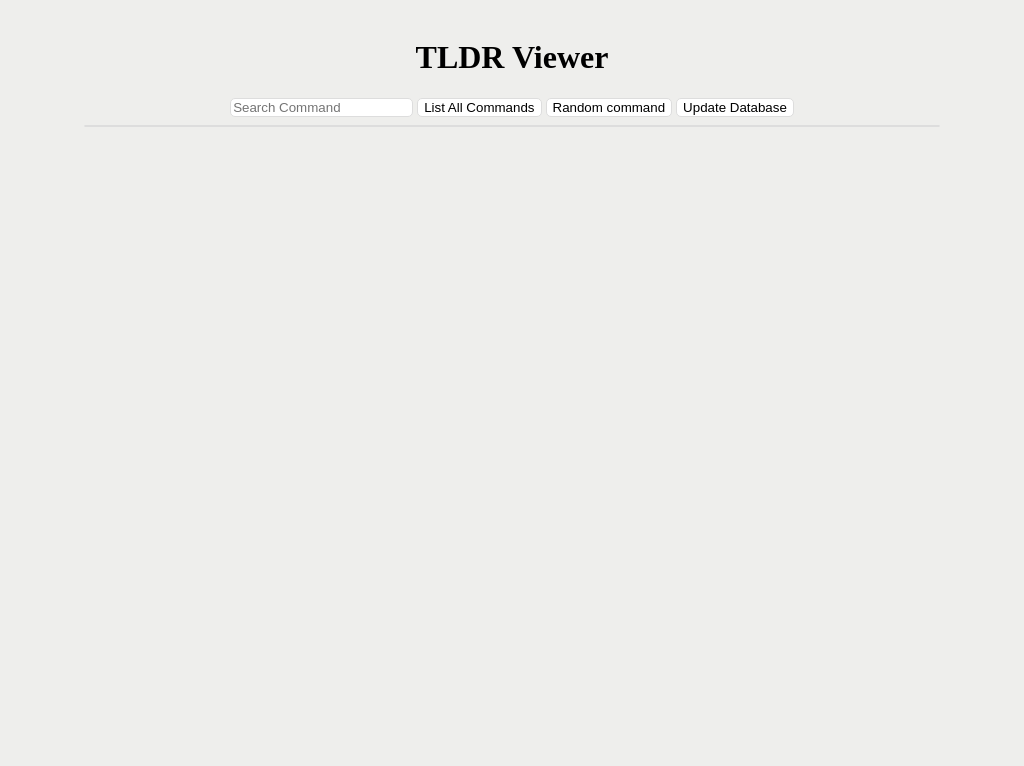
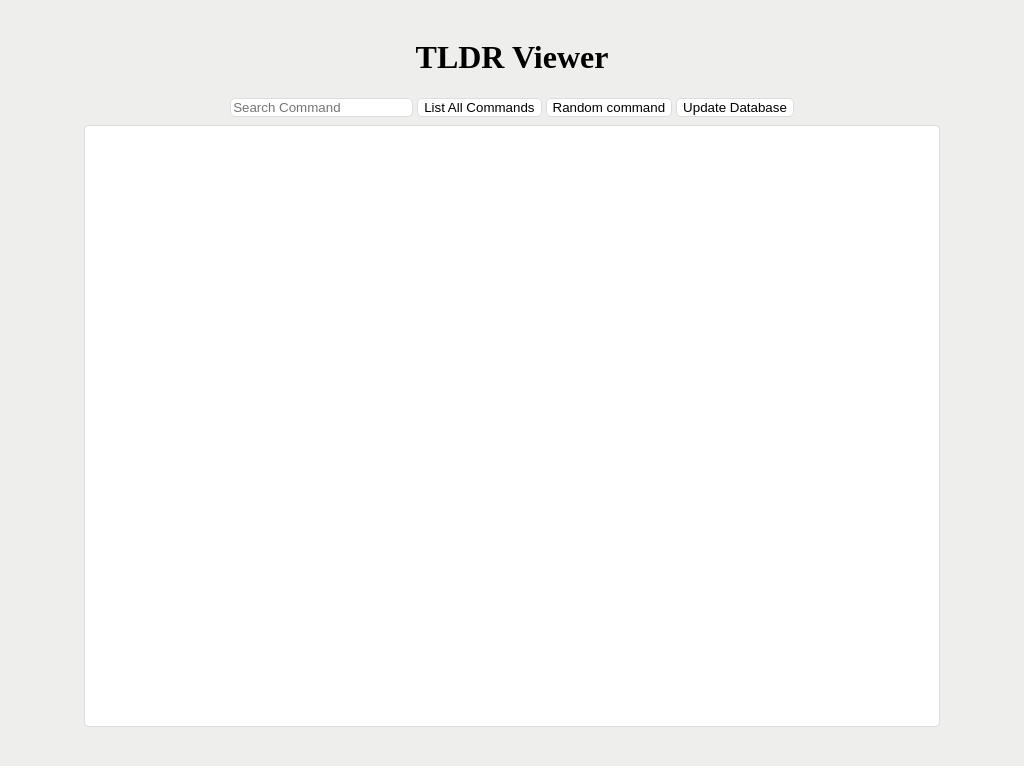
Before and after one commit to terenceng2010/tldr-electron, an Electron app: page index.html in a window 1024 px wide. Both pictures are taken after a click on the button "List All Commands". Drawn offline with nearby package versions, Linux system fonts and the light colour scheme; no server answers.

Commit message:
change style

```diff
--- a/app.css
+++ b/app.css
@@ -1,6 +1,6 @@
 body{
     background: #EEEEEC;
-    height: 98vh;
+    height: 90vh;
     position: relative;
 }
 
@@ -49,7 +49,19 @@ button{
     background: white;
     border: 1px solid #ddd;
     border-radius: 5px;
+    height: 0;
 }
+
+.active.app > #command-content{
+    margin-top:0.5rem;
+    background: white;
+    border: 1px solid #ddd;
+    border-radius: 5px;
+    height: 75vh;
+    overflow-y: scroll;
+    transition: 0.5s height;
+}
+
 
 .app > #command-content > h1{
     margin-left:2rem;
--- a/app.js
+++ b/app.js
@@ -91,6 +91,7 @@ function retrieveCommandDescription(commandObj){
     console.log(description);
     var converter = new showdown.Converter();
     var descriptionConverted = converter.makeHtml(description);
+    document.getElementById('command-content').scrollTop = 0;
     document.getElementById('command-content').innerHTML = descriptionConverted;
     document.getElementById('command-content').insertAdjacentHTML("afterbegin", `<button onclick='listAllCommands("${commandObj.name}")'><-</button>`);
 }
@@ -102,8 +103,9 @@ function listAllCommands(jumpToCommand){
     if(jumpToCommand){
         var targetCommand = document.getElementById(jumpToCommand);
         var top = targetCommand.offsetTop; //Getting Y of target element
+        document.getElementById('command-content').scrollTop = top - 150;
+        //window.scrollTo(0, top - 50);
 
-        window.scrollTo(0, top - 50);
         targetCommand.parentNode.className = 'active';
         setTimeout(function(){ targetCommand.parentNode.className = ''; }, 500);
     }
--- a/main.js
+++ b/main.js
@@ -10,7 +10,7 @@ let win;
 
 function createWindow() {
   // Create the browser window.
-  win = new BrowserWindow({width: 800, height: 600});
+  win = new BrowserWindow({width: 1024, height: 1024});
 
   // and load the index.html of the app.
   win.loadURL(`file://${__dirname}/index.html`);
```
